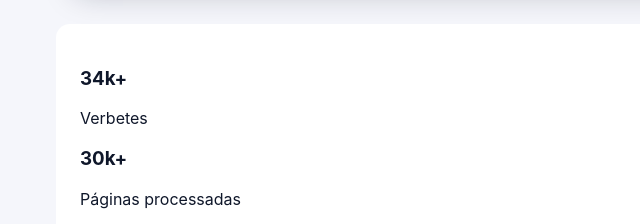
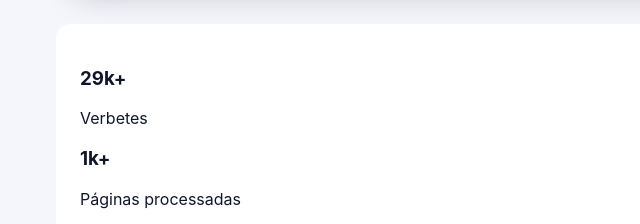
Before and after one commit to Fabio3rs/Dicionarios-Latim, an Astro site in the folder web/: page / in a window 1280 px wide. Shown: the part 409-633 px from the top of the page, 0-640 px from the left. Built offline with nearby package versions, Linux system fonts and the light colour scheme; Astro itself is replaced by a stand-in of ours; no server answers.

Commit message:
Acertos valores cards

```diff
--- a/web/src/pages/index.astro
+++ b/web/src/pages/index.astro
@@ -6,8 +6,8 @@ const base = import.meta.env.BASE_URL || "/Dicionarios-Latim";
 const baseWithSlash = base.endsWith("/") ? base : `${base}/`;
 
 const stats = [
-  { value: "34k+", label: "Verbetes" },
-  { value: "30k+", label: "Páginas processadas" },
+  { value: "29k+", label: "Verbetes" },
+  { value: "1k+", label: "Páginas processadas" },
   { value: "1", label: "Volume inicial (Faria)" },
   { value: "100%", label: "Busca offline baixando o repositório" },
 ];
```
